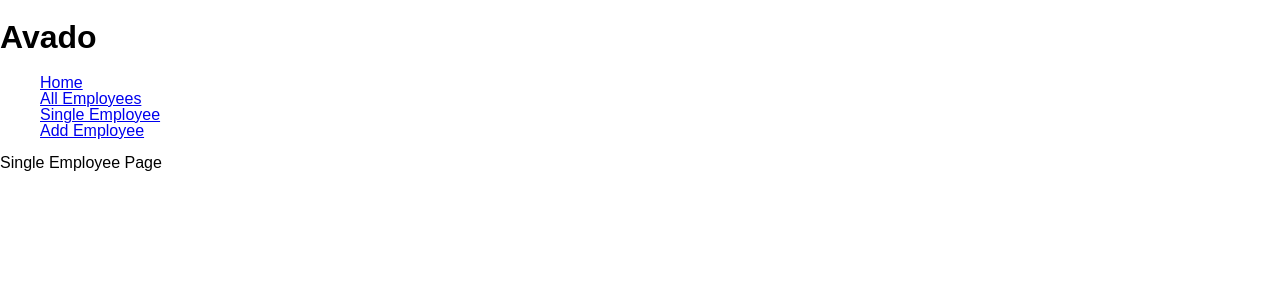
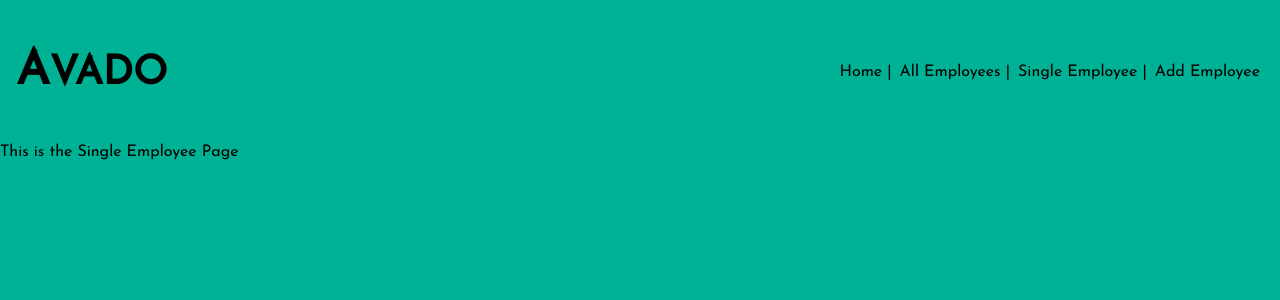
Before and after one commit to uncrownedthrone/hw-employee-database, a React (Create React App) app: page /employee in a window 1280 px wide. Shown: the top 300 px of the page. Built offline with nearby package versions, Linux system fonts and the light colour scheme.

Commit message:
all data except pictures showing & styling started

```diff
--- a/public/index.html
+++ b/public/index.html
@@ -1,15 +1,23 @@
 <!DOCTYPE html>
 <html lang="en">
   <head>
-    <meta charset="utf-8">
-    <link rel="shortcut icon" href="%PUBLIC_URL%/favicon.ico">
-    <meta name="viewport" content="width=device-width, initial-scale=1, shrink-to-fit=no">
-    <meta name="theme-color" content="#000000">
+    <meta charset="utf-8" />
+    <link rel="shortcut icon" href="%PUBLIC_URL%/favicon.ico" />
+    <meta
+      name="viewport"
+      content="width=device-width, initial-scale=1, shrink-to-fit=no"
+    />
+    <meta name="theme-color" content="#000000" />
     <!--
       manifest.json provides metadata used when your web app is added to the
       homescreen on Android. See https://developers.google.com/web/fundamentals/web-app-manifest/
     -->
-    <link rel="manifest" href="%PUBLIC_URL%/manifest.json">
+    <link rel="manifest" href="%PUBLIC_URL%/manifest.json" />
+    <link
+      href="https://fonts.googleapis.com/css?family=Josefin+Sans&display=swap"
+      rel="stylesheet"
+    />
+
     <!--
       Notice the use of %PUBLIC_URL% in the tags above.
       It will be replaced with the URL of the `public` folder during the build.
--- a/src/App.jsx
+++ b/src/App.jsx
@@ -9,17 +9,25 @@ const App = () => {
   return (
     <Router>
       <header>
-        <h1>Avado</h1>
+        <h1>
+          A<span className="littleLetters">VADO</span>
+        </h1>
         <nav>
           <ul>
             <li>
-              <Link to="/">Home</Link>
+              <Link to="/">
+                Home <span className="divider">|</span>
+              </Link>
             </li>
             <li>
-              <Link to="/all">All Employees</Link>
+              <Link to="/all">
+                All Employees <span className="divider">|</span>
+              </Link>
             </li>
             <li>
-              <Link to="/employee">Single Employee</Link>
+              <Link to="/employee">
+                Single Employee <span className="divider">|</span>
+              </Link>
             </li>
             <li>
               <Link to="/add">Add Employee</Link>
--- a/src/components/AddEmployeeComp.jsx
+++ b/src/components/AddEmployeeComp.jsx
@@ -2,59 +2,61 @@ import React, { useEffect, useState } from 'react'
 import Axios from 'axios'
 
 const AddEmployeeComp = () => {
-  const [employees, setEmployees] = useState([])
-  const createEmployees = async () => {
-    const resp = await Axios.post(
-      'https://sdg-staff-directory-app.herokuapp.com/api/Avado/Employees',
-      [
-        {
-          id: 801,
-          firstName: 'John',
-          lastName: 'Smith',
-          birthday: '2019-12-04T18:19:06.424Z',
-          hiredDate: '2019-12-04T18:19:06.424Z',
-          isFullTime: true,
-          profileImage: 'string',
-          jobTitle: 'Manager',
-          jobDescription: 'Manages All Employees',
-          phoneNumber: '555-555-5555',
-          interestingFact: 'John likes dolphins. A lot.',
-          address: 'string',
-          city: 'string',
-          zip: 'string',
-          state: 'string',
-          salary: 40000,
-          gender: 'male',
-          email: 'jsmith@avado.com',
-          emergencyContactPerson: 'Sue Smith',
-          emergencyContactPhone: '555-555-5556',
-          emergencyContactAddress: 'Home',
-          ptoHours: 16,
-          companyKey: 'Avado',
-        },
-      ]
-    )
-    console.log(resp.data)
-    setEmployees(resp.data)
-  }
-
-  useEffect(() => {
-    createEmployees()
-  }, [])
-
-  return (
-    <>
-      <main>
-        {employees.map((employee, i) => {
-          return (
-            <section key={employee}>
-              <p>testing - {employee.id}</p>
-            </section>
-          )
-        })}
-      </main>
-    </>
-  )
+  return <div>This is the add employees page</div>
 }
 
 export default AddEmployeeComp
+
+// const [employees, setEmployees] = useState([])
+// const createEmployees = async () => {
+//   const resp = await Axios.post(
+//     'https://sdg-staff-directory-app.herokuapp.com/api/Avado/Employees',
+//     [
+//       {
+//         id: 801,
+//         firstName: 'John',
+//         lastName: 'Smith',
+//         birthday: '2019-12-04T18:19:06.424Z',
+//         hiredDate: '2019-12-04T18:19:06.424Z',
+//         isFullTime: true,
+//         profileImage: 'string',
+//         jobTitle: 'Manager',
+//         jobDescription: 'Manages All Employees',
+//         phoneNumber: '555-555-5555',
+//         interestingFact: 'John likes dolphins. A lot.',
+//         address: 'string',
+//         city: 'string',
+//         zip: 'string',
+//         state: 'string',
+//         salary: 40000,
+//         gender: 'male',
+//         email: 'jsmith@avado.com',
+//         emergencyContactPerson: 'Sue Smith',
+//         emergencyContactPhone: '555-555-5556',
+//         emergencyContactAddress: 'Home',
+//         ptoHours: 16,
+//         companyKey: 'Avado',
+//       },
+//     ]
+//   )
+//   console.log(resp.data)
+//   setEmployees(resp.data)
+// }
+
+// useEffect(() => {
+//   createEmployees()
+// }, [])
+
+// return (
+//   <>
+//     <main>
+//       {employees.map((employee, i) => {
+//         return (
+//           <section key={employee}>
+//             <p>testing - {employee.id}</p>
+//           </section>
+//         )
+//       })}
+//     </main>
+//   </>
+// )
--- a/src/components/AllEmployeesComp.jsx
+++ b/src/components/AllEmployeesComp.jsx
@@ -22,11 +22,9 @@ const AllEmployeesComp = () => {
           return (
             <section className="employee" key={i}>
               <p>
-                Name: {employee.firstName} {employee.lastName}
+                {employee.firstName} {employee.lastName} | {employee.jobTitle}
               </p>
-              <p>Job Title: {employee.jobTitle}</p>
-              <p>Full-Time Status: {employee.isFullTime}</p>
-              <p>Image</p>
+              <p>Full-Time Status: {employee.isFullTime.toString()}</p>
             </section>
           )
         })}
--- a/src/components/SingleEmployeeComp.jsx
+++ b/src/components/SingleEmployeeComp.jsx
@@ -1,7 +1,7 @@
 import React from 'react'
 
 const SingleEmployeeComp = () => {
-  return <div>Single Employee Page</div>
+  return <div>This is the Single Employee Page</div>
 }
 
 export default SingleEmployeeComp
--- a/src/index.css
+++ b/src/index.css
@@ -9,8 +9,61 @@ html {
 body {
   margin: 0;
   min-height: 100%;
+  font-family: 'Josefin Sans', sans-serif;
+  background-color: #00b295;
+}
+
+a,
+a:visited {
+  color: black;
+  text-decoration: none;
+}
+
+a:hover {
+  color: white;
+  text-decoration: none;
+}
+
+header {
+  display: flex;
+  flex-direction: row;
+  justify-content: space-between;
+  margin: 1rem;
+}
+
+ul {
+  list-style: none;
+  display: flex;
+  flex-direction: row;
 }
 
 li {
-  list-style: none;
+  margin: 0.25rem;
 }
+
+nav {
+  display: flex;
+  align-self: center;
+}
+
+h1 {
+  font-size: 3rem;
+}
+
+.littleLetters {
+  font-size: 2.5rem;
+}
+
+section {
+  display: flex;
+  justify-content: flex-start;
+  flex-direction: column;
+  margin: 1rem;
+  padding: 1rem;
+  border: 5px solid black;
+  border-radius: 3px;
+}
+
+.divider {
+  color: black;
+}
```
Also changed, not shown: 1 other file (tests, documents, lock files or other folders).
